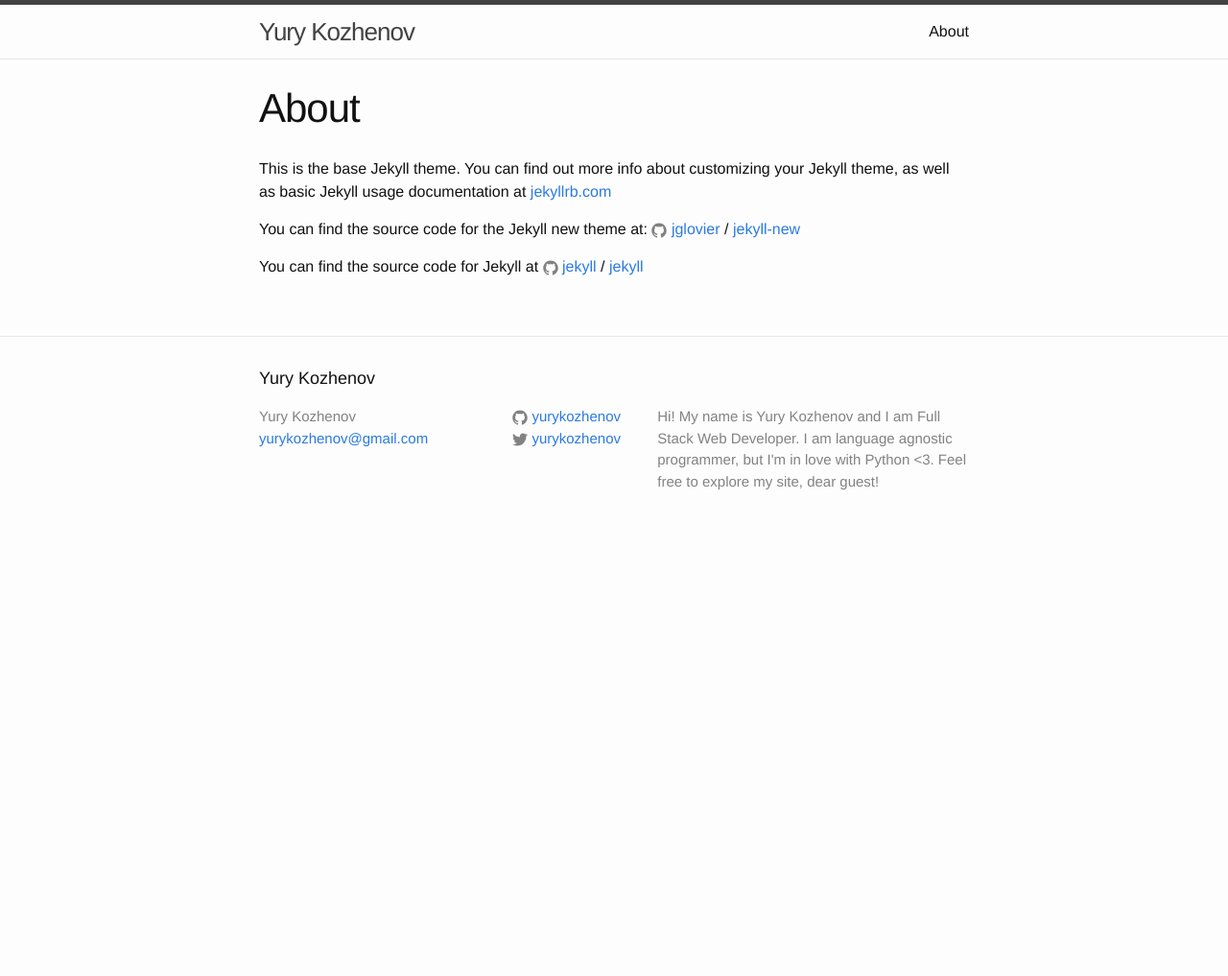
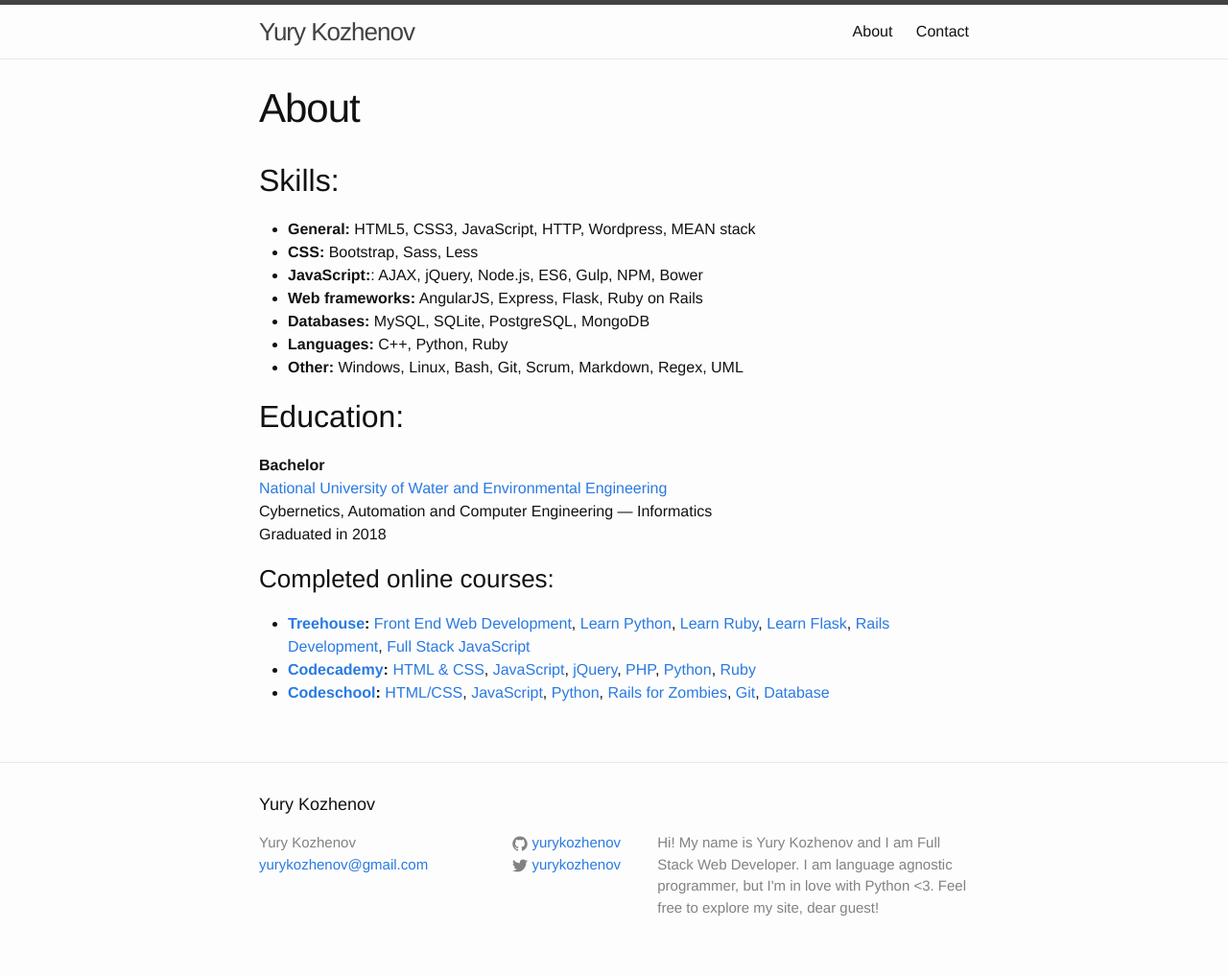
Before and after one commit to yurykozhenov/yurykozhenov.github.io, a Jekyll site: the page built from about.md, in a window 1280 px wide. Shown: the whole page at 96% size. Built offline with Jekyll 4.4.1, drawn with Linux system fonts in a browser that asks for light colours; before the commit the page ends 900 px from its top, so only the background shows below that.

Commit message:
Change about and add contact page

```diff
--- a/about.md
+++ b/about.md
@@ -4,12 +4,40 @@ title: About
 permalink: /about/
 ---
 
-This is the base Jekyll theme. You can find out more info about customizing your Jekyll theme, as well as basic Jekyll usage documentation at [jekyllrb.com](http://jekyllrb.com/)
+## Skills:
+* **General:** HTML5, CSS3, JavaScript, HTTP, Wordpress, MEAN stack
+* **CSS:** Bootstrap, Sass, Less
+* **JavaScript:**: AJAX, jQuery, Node.js, ES6, Gulp, NPM, Bower
+* **Web frameworks:** AngularJS, Express, Flask, Ruby on Rails
+* **Databases:** MySQL, SQLite, PostgreSQL, MongoDB
+* **Languages:** C++, Python, Ruby
+* **Other:** Windows, Linux, Bash, Git, Scrum, Markdown, Regex, UML
 
-You can find the source code for the Jekyll new theme at:
-{% include icon-github.html username="jglovier" %} /
-[jekyll-new](https://github.com/jglovier/jekyll-new)
+## Education:
+**Bachelor**
+[National University of Water and Environmental Engineering](http://nuwm.edu.ua)
+Cybernetics, Automation and Computer Engineering — Informatics
+Graduated in 2018
 
-You can find the source code for Jekyll at
-{% include icon-github.html username="jekyll" %} /
-[jekyll](https://github.com/jekyll/jekyll)
+### Completed online courses:
+* **[Treehouse](https://teamtreehouse.com):**
+[Front End Web Development](https://teamtreehouse.com/tracks/front-end-web-development),
+[Learn Python](https://teamtreehouse.com/tracks/learn-python),
+[Learn Ruby](https://teamtreehouse.com/tracks/learn-ruby),
+[Learn Flask](https://teamtreehouse.com/tracks/learn-flask),
+[Rails Development](https://teamtreehouse.com/tracks/rails-development),
+[Full Stack JavaScript](https://teamtreehouse.com/tracks/full-stack-javascript)
+* **[Codecademy](https://www.codecademy.com):**
+[HTML & CSS](https://www.codecademy.com/learn/web),
+[JavaScript](https://www.codecademy.com/learn/javascript),
+[jQuery](https://www.codecademy.com/en/tracks/jquery),
+[PHP](https://www.codecademy.com/learn/php),
+[Python](https://www.codecademy.com/learn/python),
+[Ruby](https://www.codecademy.com/learn/ruby)
+* **[Codeschool](https://www.codeschool.com/):**
+[HTML/CSS](https://www.codeschool.com/learn/html-css),
+[JavaScript](https://www.codeschool.com/learn/javascript),
+[Python](https://www.codeschool.com/learn/python),
+[Rails for Zombies](https://www.codeschool.com/courses/rails-for-zombies-redux),
+[Git](https://www.codeschool.com/learn/git),
+[Database](https://www.codeschool.com/learn/database)
```
Also changed, not shown: contact.md (added, +9 -0 lines).
